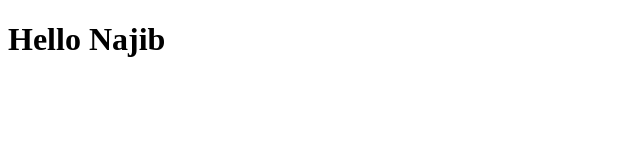
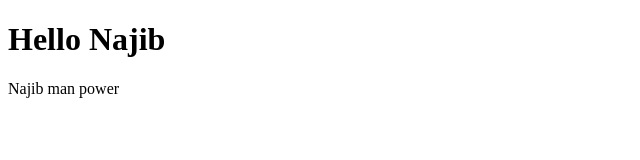
Before and after one commit to tasutagazo/web-server, a website: page public/index.html in a window 1280 px wide. Shown: the whole page, without its empty margins (0-640 px from the left). Drawn offline with Linux system fonts and the light colour scheme.

Commit message:
added p tag

```diff
--- a/public/index.html
+++ b/public/index.html
@@ -6,5 +6,6 @@
 </head>
 <body>
 	<h1>Hello Najib</h1>
+	<p>Najib man power</p>
 </body>
 </html>
```
